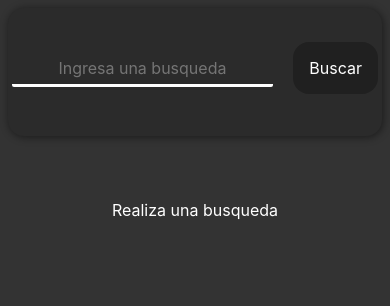
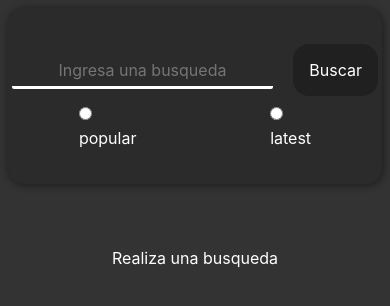
Before and after one commit to Lester-Alonzo/Svelte-pixabay-api, a Svelte app: page / in a window 390 px wide. Shown: the top 306 px of the page. Built offline with nearby package versions, Linux system fonts and the light colour scheme.

Commit message:
ordenar por ultimo y popular

```diff
--- a/src/App.svelte
+++ b/src/App.svelte
@@ -5,24 +5,34 @@ import Header from './Header.svelte'
 import Spinner from './Spinner.svelte'
 let espera = false
  let promesa
- const api =  async (dato) => {
+ let busquedaG
+let fil
+ const api =  async (dato, fil) => {
   const key = "23547014-a2604cbac9ac5f20f341a38e6";
-  const url = ` https://pixabay.com/api/?key=${key}&q=${dato}&per_page=${"50"}&page=${"1"}`;
+  const url = ` https://pixabay.com/api/?key=${key}&q=${dato}&per_page=${"50"}&page=${"2"}&order=${fil}`;
   const res = await fetch(url);
   const imagens = await res.json();
   return imagens.hits
 };
 
 const nueva = e =>{
-   promesa = api(e.target.children[0].value)
+   busquedaG = e.target.children[0].value
+   promesa = api(e.target.children[0].value, fil)
    espera = true
 }
-
-
+const cambio = e =>{
+   promesa = api(busquedaG, e.target.value)
+}
 </script>
 <Header>
+<div class="change">
+<Formulario on:submit={nueva} />
+<div class="filtro" on:change={cambio}>
+  <div><input type="radio" bind:group={fil} value="popular"> <span>popular</span> </div>
+  <div><input type="radio" bind:group={fil} value="latest"> <span>latest</span></div>
+</div>
+</div>
 
-<Formulario on:submit={nueva} />
 </Header>
 <div class="contenedor">
 {#if espera}
@@ -53,4 +63,14 @@ const nueva = e =>{
     margin: auto;
     /* border: 1px solid greenyellow; */
   }
+
+  .filtro{
+    display: flex;
+    justify-content: space-around;
+  }
+
+
+  @media screen and (max-width:600px){
+
+  }
 </style>
--- a/src/Formulario.svelte
+++ b/src/Formulario.svelte
@@ -1,6 +1,4 @@
 <script>
-
-
 </script>
 <form action="" on:submit|preventDefault>
     <input type="text" name="busqueda" placeholder="Ingresa una busqueda">
--- a/src/Header.svelte
+++ b/src/Header.svelte
@@ -8,7 +8,7 @@
 
 <style>
     .contenido{
-        height: 8rem;
+        height: 9rem;
         width: 100%;
         display: flex;
         justify-content: center;
@@ -20,4 +20,9 @@
         position:sticky;
         top: 2px;
     }
+    @media screen and (max-width:600px){
+        .contenido{
+            height: 11rem;
+        }
+    }
 </style>
```
